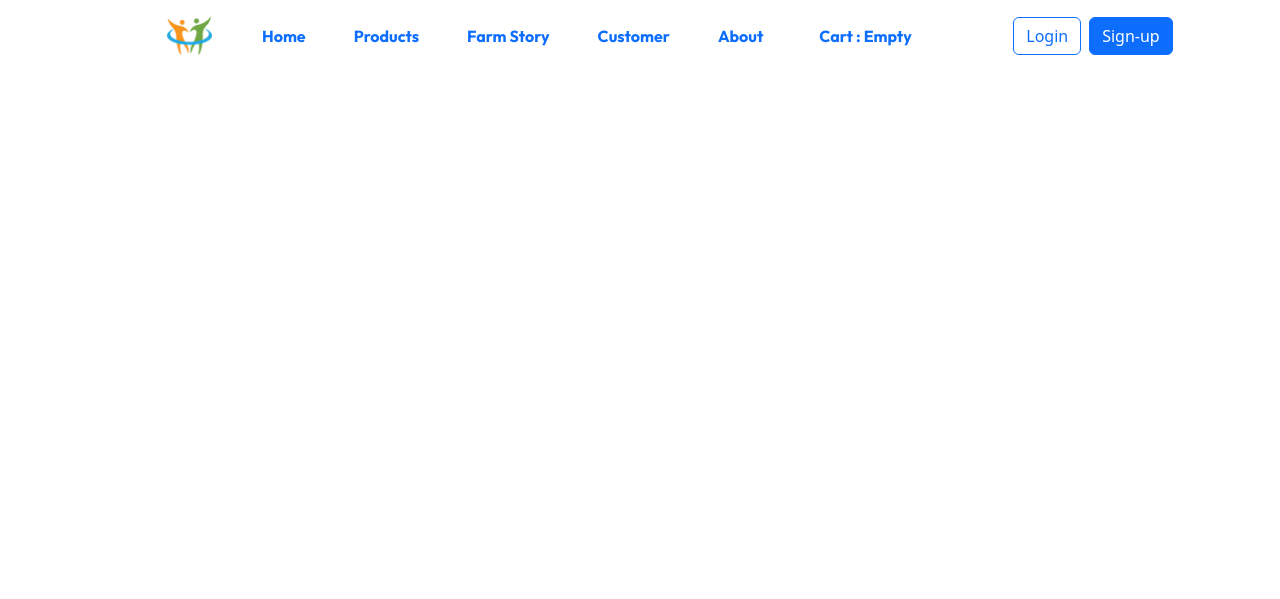
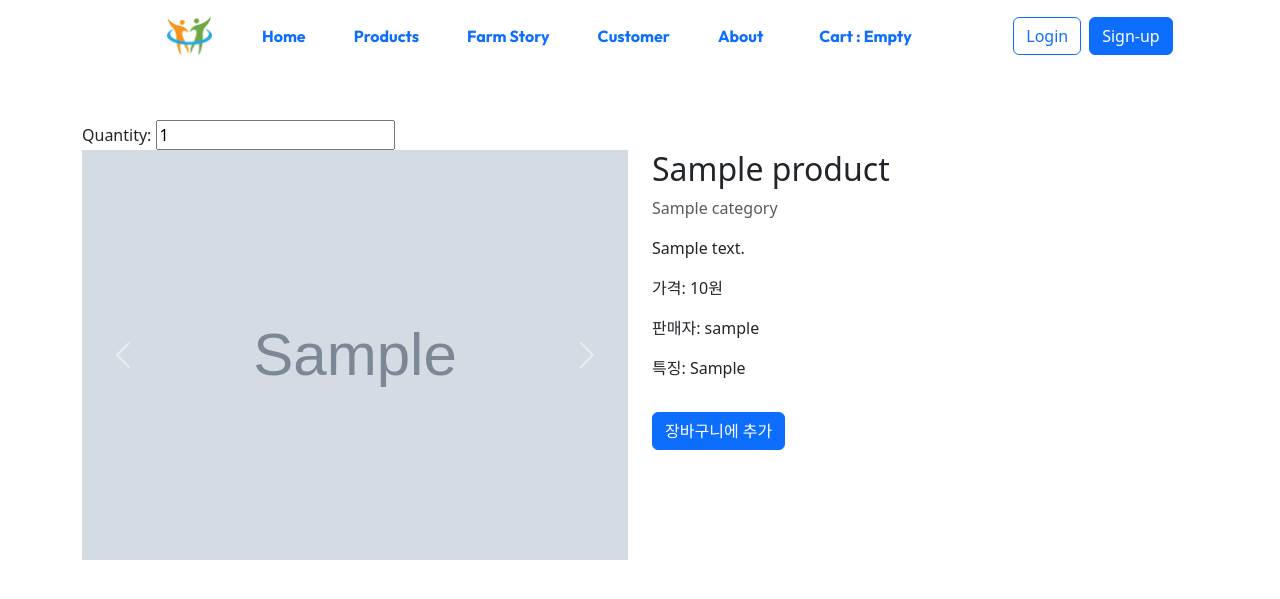
Before and after one commit to yangchanghun/healthy-food, a Django app: page /product/product_detail/1/ in a window 1280 px wide. Shown: the top 599 px of the page. Run offline with Django 5.2, Linux system fonts and the light colour scheme; tables that the repository leaves empty hold one stand-in row (values such as "Sample post"); grey boxes marked "Sample" are stand-in pictures; some libraries are stand-ins or nearby versions.

Commit message:
fe add, carousel bug fix

```diff
--- a/product/templates/product/product_detail.html
+++ b/product/templates/product/product_detail.html
@@ -6,6 +6,7 @@
         {{ add_to_cart }}
         {% csrf_token %}
         <div class="row">
+
             <div class="col-md-6 mb-3">
                 <!-- 상품 이미지 슬라이더 -->
                 <div id="productImageCarousel" class="carousel slide" data-ride="carousel">
@@ -16,23 +17,23 @@
                         </div>
                         {% endfor %}
                     </div>
-                    <a class="carousel-control-prev" href="#productImageCarousel" role="button" data-slide="prev">
+                    <button class="carousel-control-prev" type="button" data-bs-target="#productImageCarousel" data-bs-slide="prev">
                         <span class="carousel-control-prev-icon" aria-hidden="true"></span>
-                        <span class="sr-only">이전</span>
-                    </a>
-                    <a class="carousel-control-next" href="#productImageCarousel" role="button" data-slide="next">
+                        <span class="visually-hidden">이전</span>
+                      </button>
+                      <button class="carousel-control-next" type="button" data-bs-target="#productImageCarousel" data-bs-slide="next">
                         <span class="carousel-control-next-icon" aria-hidden="true"></span>
-                        <span class="sr-only">다음</span>
-                    </a>
+                        <span class="visually-hidden">다음</span>
+                      </button>
                 </div>
             </div>
+
             <div class="col-md-6">
                 <!-- 상품 상세 정보 -->
                 <h2>{{ object.name }}</h2>
                 <p class="text-muted">{{ object.category.name }}</p>
                 <p>{{ object.description }}</p>
                 <p class="font-weight-bold">가격: {{ object.price }}원</p>
-                <p>재고: {{ object.stock }}개</p>
                 <p>판매자: {{ object.seller.username }}</p>
                 <p>특징: {{ object.specific }}</p>
 
--- a/templates/base.html
+++ b/templates/base.html
@@ -87,7 +87,7 @@
       </ul>
       </header>
     </div>
-  {% block contents %}{% endblock %}
+  {% block content %}{% endblock %}
 
     <script src="https://cdn.jsdelivr.net/npm/@popperjs/core@2.11.8/dist/umd/popper.min.js" integrity="sha384-I7E8VVD/ismYTF4hNIPjVp/Zjvgyol6VFvRkX/vR+Vc4jQkC+hVqc2pM8ODewa9r" crossorigin="anonymous"></script>
     <script src="https://cdn.jsdelivr.net/npm/bootstrap@5.3.3/dist/js/bootstrap.min.js" integrity="sha384-0pUGZvbkm6XF6gxjEnlmuGrJXVbNuzT9qBBavbLwCsOGabYfZo0T0to5eqruptLy" crossorigin="anonymous"></script>
--- a/templates/home.html
+++ b/templates/home.html
@@ -81,7 +81,7 @@
 
   <link href="{% static 'carousel.css' %}" rel="stylesheet">
 
-{% block contents %}
+{% block content %}
 
 <main>
 
```
